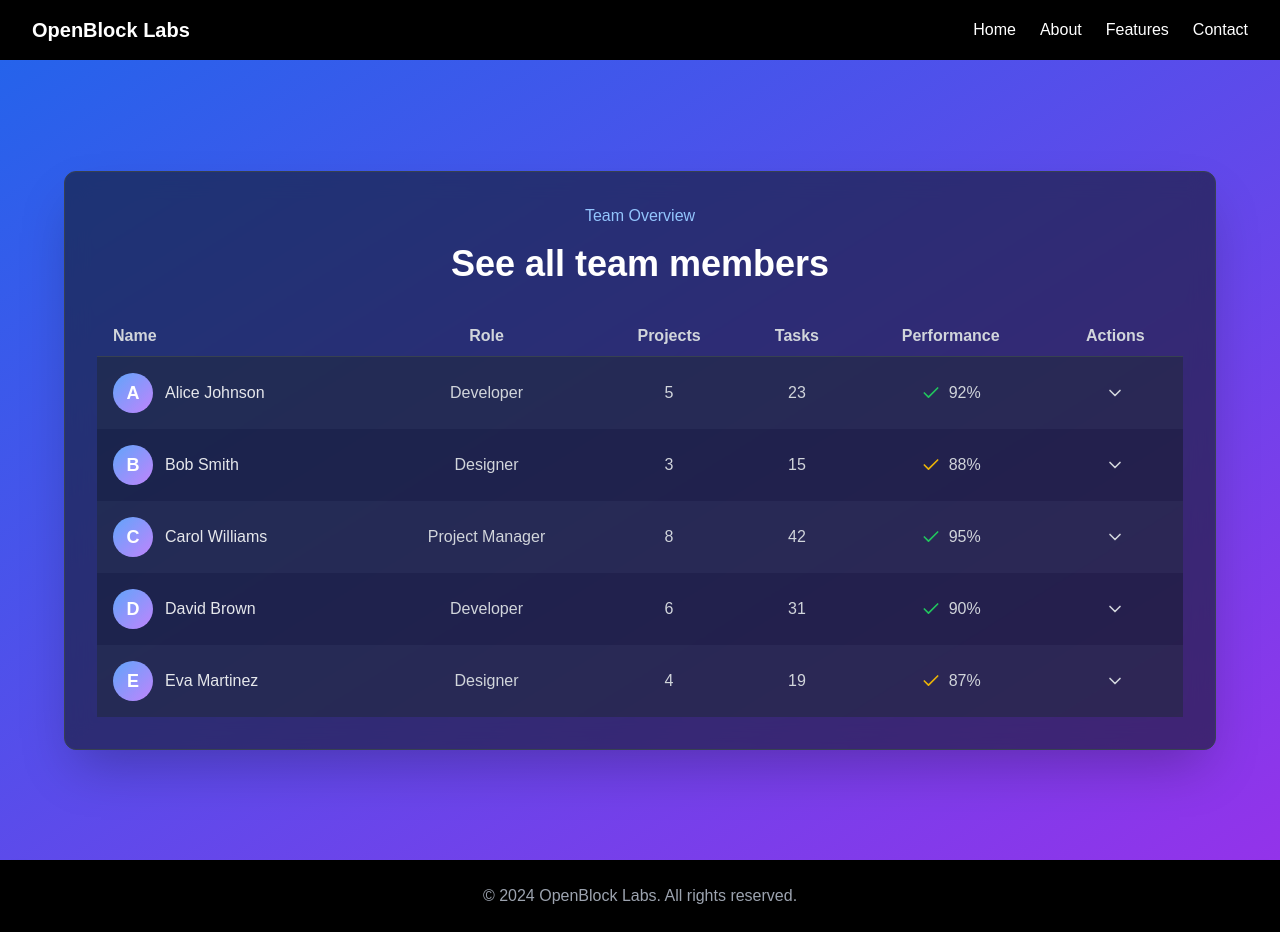
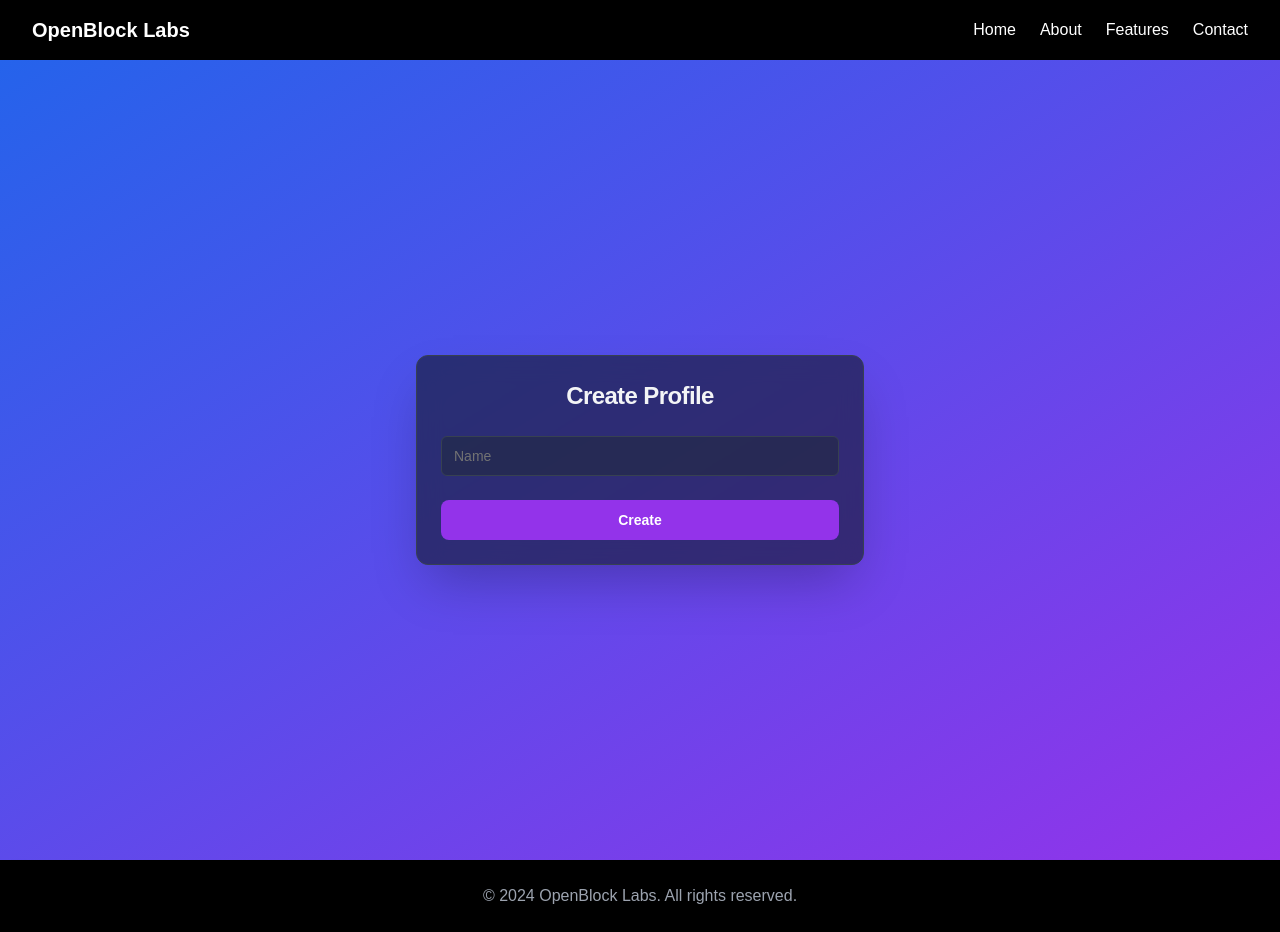
Before and after one commit to h4shk4t/base, a Next.js app: page /createAirdrop in a window 1280 px wide. Built offline with nearby package versions, Linux system fonts and the light colour scheme.

Commit message:
Fix createAirdrop

```diff
--- a/app/createAirdrop/page.tsx
+++ b/app/createAirdrop/page.tsx
@@ -1,115 +1,51 @@
-"use client";
+import { useState } from 'react'
+import { Input } from "@/components/ui/input"
+import { Button } from "@/components/ui/button"
+import { Card, CardContent, CardFooter, CardHeader, CardTitle } from "@/components/ui/card"
+import Navbar from '../component/Navbar'
+import Footer from '../component/Footer'
 
-import { useState } from 'react';
-import { Check, Minus, ChevronDown, ChevronUp } from 'lucide-react';
-import Navbar from "../component/Navbar";
-import Footer from "../component/Footer";
+export default function Component() {
+  const [name, setName] = useState('')
 
-type User = {
-  id: number;
-  name: string;
-  role: string;
-  projects: number;
-  tasks: number;
-  performance: number;
-  email: string;
-  skills: string[];
-  recentActivity: string;
+  const handleSubmit = (e: React.FormEvent) => {
+    e.preventDefault()
+    console.log('Submitted name:', name)
+    // Add your form submission logic here
   }
-
-const users: User[] = [
-  { id: 1, name: 'Alice Johnson', role: 'Developer', projects: 5, tasks: 23, performance: 92, email: 'alice@example.com', skills: ['React', 'TypeScript', 'Node.js'], recentActivity: 'Completed the user authentication module' },
-  { id: 2, name: 'Bob Smith', role: 'Designer', projects: 3, tasks: 15, performance: 88, email: 'bob@example.com', skills: ['UI/UX', 'Figma', 'Adobe XD'], recentActivity: 'Created mockups for the new dashboard' },
-  { id: 3, name: 'Carol Williams', role: 'Project Manager', projects: 8, tasks: 42, performance: 95, email: 'carol@example.com', skills: ['Agile', 'Scrum', 'Jira'], recentActivity: 'Led the sprint planning meeting' },
-  { id: 4, name: 'David Brown', role: 'Developer', projects: 6, tasks: 31, performance: 90, email: 'david@example.com', skills: ['Python', 'Django', 'AWS'], recentActivity: 'Deployed the new API to production' },
-  { id: 5, name: 'Eva Martinez', role: 'Designer', projects: 4, tasks: 19, performance: 87, email: 'eva@example.com', skills: ['Photoshop', 'Illustrator', 'InDesign'], recentActivity: 'Finalized the new logo design' },
-];
-
-export default function UserList() {
-  const [expandedUser, setExpandedUser] = useState<number | null>(null);
-
-  const toggleExpand = (userId: number) => {
-    setExpandedUser(expandedUser === userId ? null : userId);
-  };
 
   return (
     <div>
     <Navbar />
     <div className="min-h-screen w-full flex items-center justify-center bg-gradient-to-br from-blue-600 to-purple-600 p-4">
-        <div className="max-w-6xl w-full bg-gray-900/60 backdrop-blur-md shadow-2xl border border-gray-700 rounded-xl transition-all duration-300 hover:shadow-purple-500/20 p-8">
-          <div className="text-center space-y-4 mb-8">
-            <p className="text-blue-300">Team Overview</p>
-            <h2 className="text-4xl font-bold text-white">See all team members</h2>
+      <Card className="w-full max-w-md mx-auto bg-gray-900/60 backdrop-blur-md shadow-2xl border border-gray-700 rounded-xl transition-all duration-300 hover:shadow-purple-500/20">
+        <CardHeader>
+          <CardTitle className="text-2xl font-bold text-center text-gray-100">Create Profile</CardTitle>
+        </CardHeader>
+        <form onSubmit={handleSubmit}>
+          <CardContent>
+            <div className="space-y-4">
+              <Input
+                type="text"
+                placeholder="Name"
+                value={name}
+                onChange={(e) => setName(e.target.value)}
+                className="w-full bg-gray-800/50 border-gray-700 text-gray-100 placeholder-gray-400 focus:border-purple-400 focus:ring-purple-400 transition-all duration-300"
+              />
             </div>
-
-          <div className="overflow-x-auto">
-            <table className="w-full">
-              <thead>
-                <tr className="border-b border-gray-700">
-                  <th className="px-4 py-2 text-left text-gray-300">Name</th>
-                  <th className="px-4 py-2 text-center text-gray-300">Role</th>
-                  <th className="px-4 py-2 text-center text-gray-300">Projects</th>
-                  <th className="px-4 py-2 text-center text-gray-300">Tasks</th>
-                  <th className="px-4 py-2 text-center text-gray-300">Performance</th>
-                  <th className="px-4 py-2 text-center text-gray-300">Actions</th>
-                </tr>
-              </thead>
-              <tbody>
-                {users.map((user, index) => (
-                  <>
-                    <tr
-                      key={user.id}
-                      className={`${index % 2 === 0 ? 'bg-gray-800/50' : 'bg-gray-900/50'} cursor-pointer transition-colors hover:bg-gray-700/50`}
-                      onClick={() => toggleExpand(user.id)}
+          </CardContent>
+          <CardFooter>
+            <Button
+              type="submit"
+              className="w-full bg-purple-600 hover:bg-purple-700 text-white font-semibold py-2 rounded-lg transition-all duration-300 transform hover:scale-105 focus:outline-none focus:ring-2 focus:ring-purple-400 focus:ring-opacity-50"
             >
-                      <td className="px-4 py-4">
-                        <div className="flex items-center space-x-3">
-                          <div className="w-10 h-10 bg-gradient-to-br from-blue-400 to-purple-400 rounded-full flex items-center justify-center text-white font-bold text-lg">
-                            {user.name.charAt(0)}
-                          </div>
-                          <span className="font-medium text-gray-200">{user.name}</span>
-                        </div>
-                      </td>
-                      <td className="px-4 py-4 text-center text-gray-300">{user.role}</td>
-                      <td className="px-4 py-4 text-center text-gray-300">{user.projects}</td>
-                      <td className="px-4 py-4 text-center text-gray-300">{user.tasks}</td>
-                      <td className="px-4 py-4 text-center text-gray-300">
-                        {user.performance >= 90 ? (
-                          <Check className="inline-block w-5 h-5 text-green-500" />
-                        ) : user.performance >= 80 ? (
-                          <Check className="inline-block w-5 h-5 text-yellow-500" />
-                        ) : (
-                          <Minus className="inline-block w-5 h-5 text-red-500" />
-                        )}
-                        <span className="ml-2">{user.performance}%</span>
-                      </td>
-                      <td className="px-4 py-4 text-center text-gray-300">
-                        {expandedUser === user.id ? (
-                          <ChevronUp className="inline-block w-5 h-5" />
-                        ) : (
-                          <ChevronDown className="inline-block w-5 h-5" />
-                        )}
-                      </td>
-                    </tr>
-                    {expandedUser === user.id && (
-                      <tr className="bg-gray-800/30">
-                        <td colSpan={6} className="px-4 py-4">
-                          <div className="text-gray-300 space-y-2">
-                            <p><strong>Email:</strong> {user.email}</p>
-                            <p><strong>Skills:</strong> {user.skills.join(', ')}</p>
-                            <p><strong>Recent Activity:</strong> {user.recentActivity}</p>
-                          </div>
-                        </td>
-                      </tr>
-                    )}
-                  </>
-                ))}
-              </tbody>
-            </table>
-          </div>
-        </div>
+              Create
+            </Button>
+          </CardFooter>
+        </form>
+      </Card>
     </div>
     <Footer />
     </div>
-  );
+  )
 }
```
Lines whose indentation alone changed are shown as unchanged.
